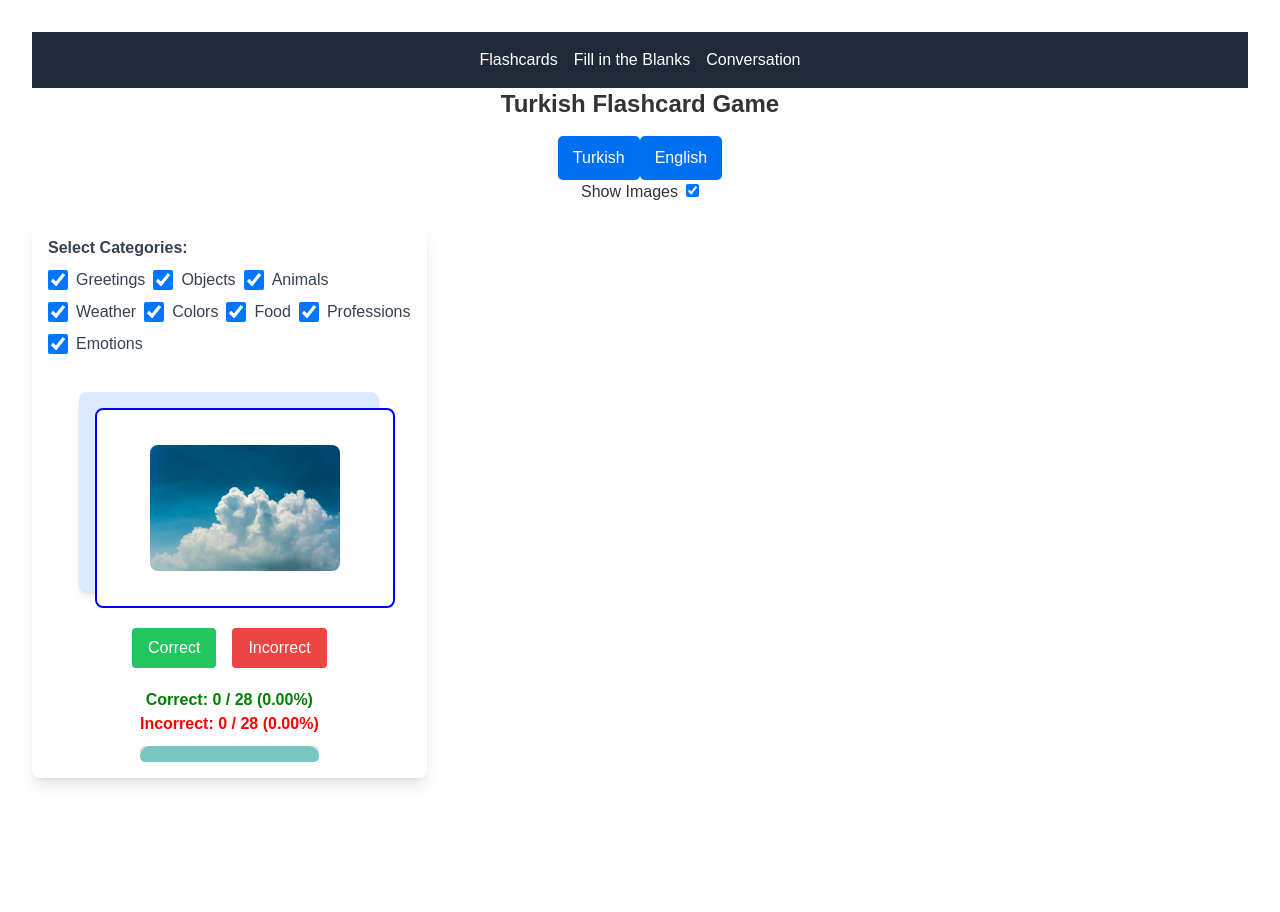
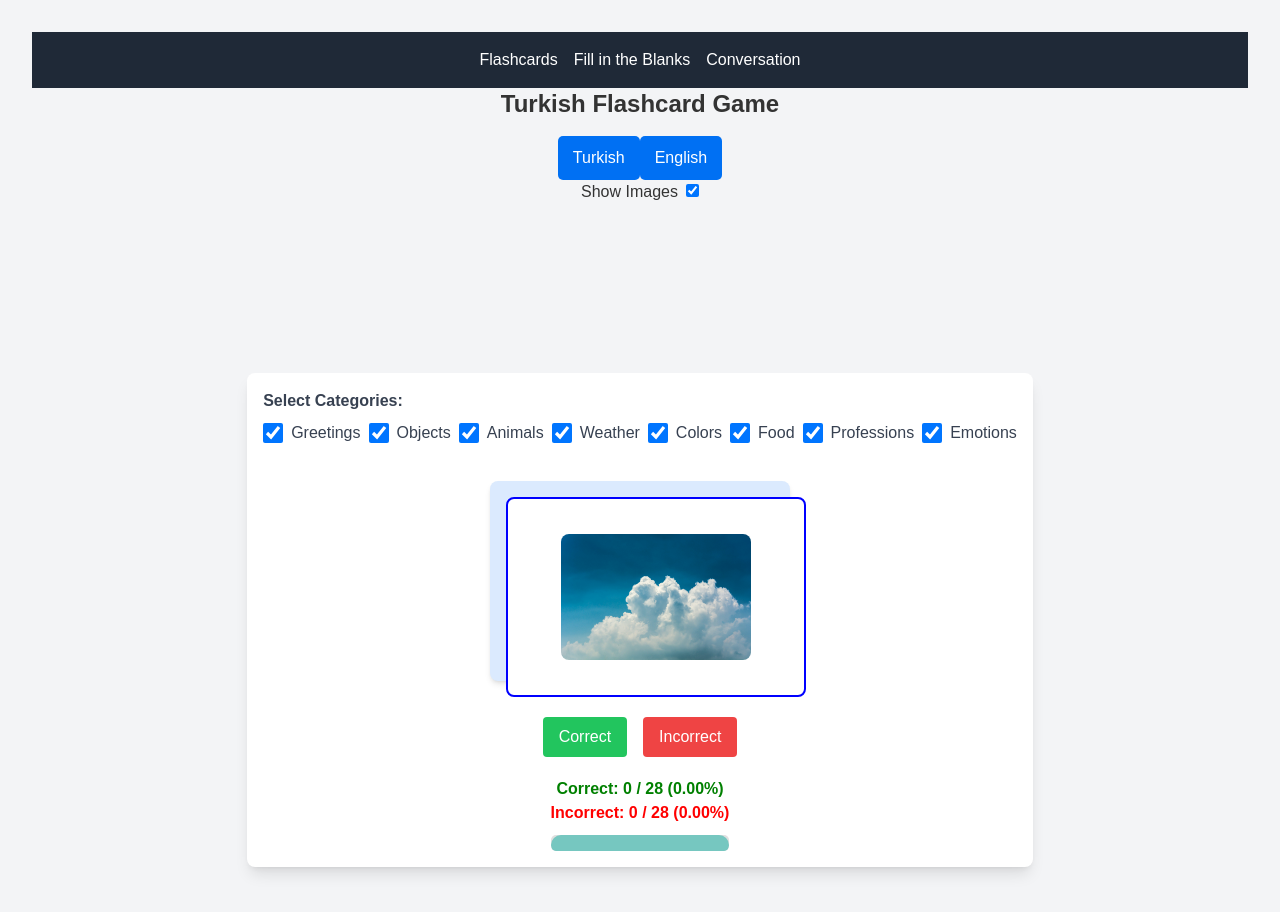
Before and after one commit to smmalik3/turkish, a Next.js app: page / in a window 1280 px wide. Shown: the top 912 px of the page. Before the commit the page ends 810 px from the top, so only its background shows below. Built offline with nearby package versions, Linux system fonts and the light colour scheme.

Commit message:
centered the Card on home page

```diff
--- a/src/components/Card.tsx
+++ b/src/components/Card.tsx
@@ -87,6 +87,7 @@ const Card: React.FC<CardProps> = ({ language, showImages }) => {
   const progressPercentage = ((remainingWords.length / totalWords) * 100).toFixed(2);
 
   return (
+    <div className="flex flex-col items-center justify-center min-h-screen p-4 bg-gray-100">
       <div className="card-container p-4 bg-white shadow-lg rounded-lg">
         <div className="category-selector mb-4">
           <label className="block text-gray-700 font-bold mb-2">Select Categories:</label>
@@ -141,6 +142,7 @@ const Card: React.FC<CardProps> = ({ language, showImages }) => {
           </div>
         </div>
       </div>
+    </div>
   );
 };
 
--- a/src/pages/index.tsx
+++ b/src/pages/index.tsx
@@ -8,7 +8,7 @@ export default function Home() {
   const [showImages, setShowImages] = useState(true); // State to toggle between images and words
 
   return (
-    <div className="flex flex-col items-center justify-center min-h-screen p-8">
+    <div className="flex flex-col items-center justify-center min-h-screen p-8 bg-gray-100">
       <NavMenu />
       <h1 className="text-2xl font-bold mb-4">Turkish Flashcard Game</h1>
       <LanguageSwitcher currentLanguage={language} setLanguage={setLanguage} />
@@ -21,9 +21,8 @@ export default function Home() {
         />
       </div>
       <div className="flex justify-center w-full">
-        <div className="grid grid-cols-1 sm:grid-cols-2 lg:grid-cols-3 gap-4">
+        <div className="flex justify-center w-full">
           <Card language={language} showImages={showImages} />
-          {/* Add more cards as needed */}
         </div>
       </div>
     </div>
```
Lines whose indentation alone changed are shown as unchanged.
